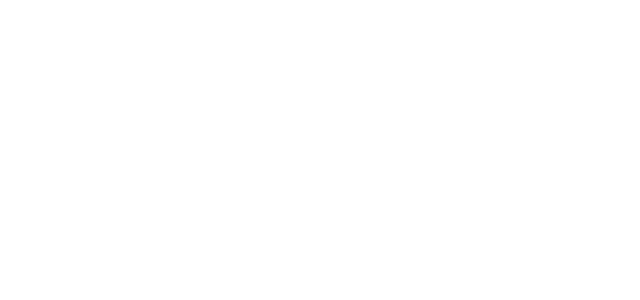
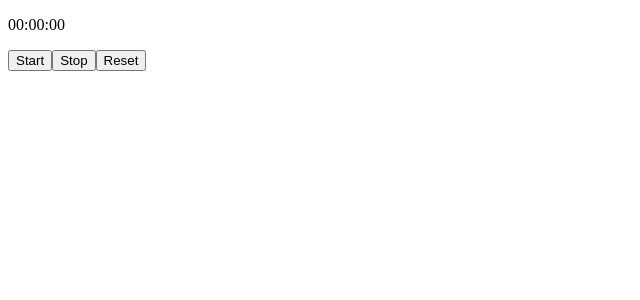
Before and after one commit to kraljic9/react-stopWatch, a React (Vite) app in the folder react-stopWatch/: page / in a window 1280 px wide. Shown: the top 300 px of the page, without its empty margins (0-640 px from the left). Built offline with nearby package versions, Linux system fonts and the light colour scheme.

Commit message:
Added html skeleton, contains a container for the stop watch, a paragraph containing time and a div containing all the buttons

```diff
--- a/react-stopWatch/src/StopWatch.jsx
+++ b/react-stopWatch/src/StopWatch.jsx
@@ -1,5 +1,16 @@
 function StopWatch() {
-  return <></>;
+  return (
+    <>
+      <div className="stop-watch-container">
+        <p className="time">00:00:00</p>
+        <div className="controls">
+          <button className="start-button">Start</button>
+          <button className="stop-button">Stop</button>
+          <button className="reset-button">Reset</button>
+        </div>
+      </div>
+    </>
+  );
 }
 
 export default StopWatch;
```
